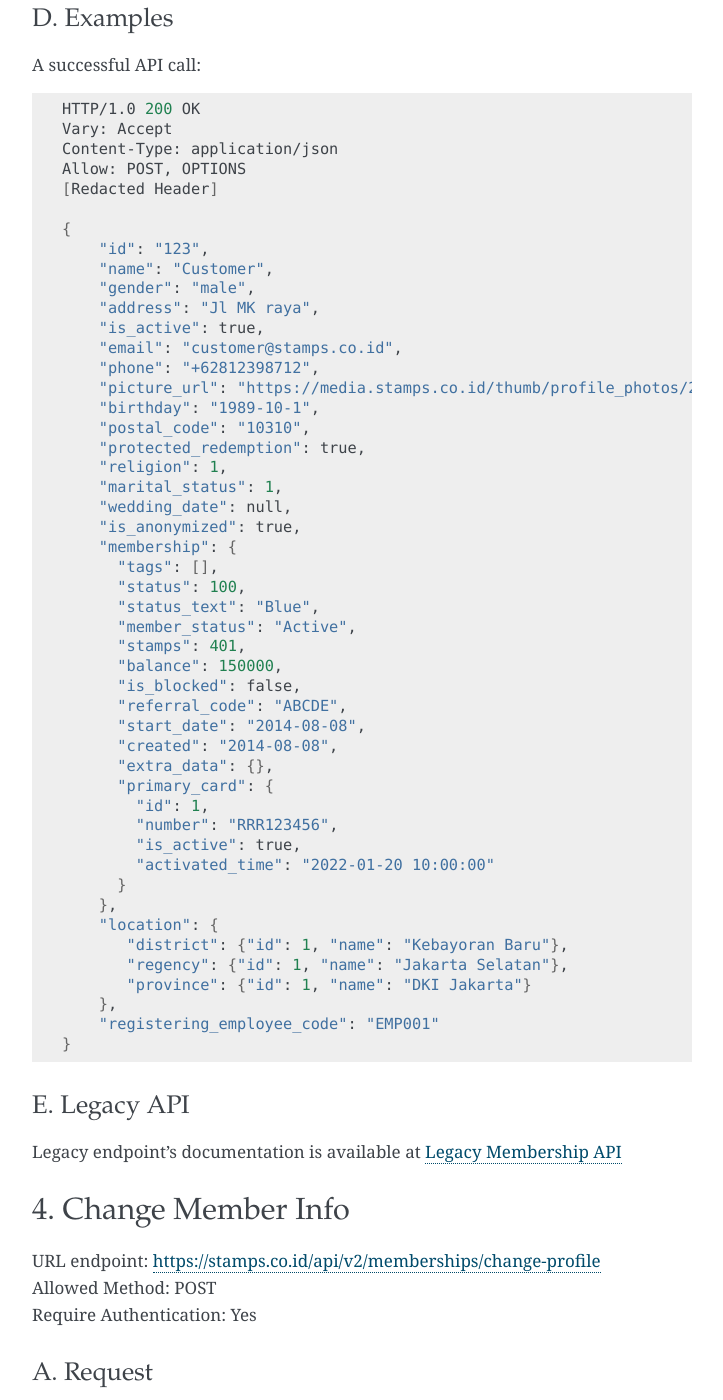
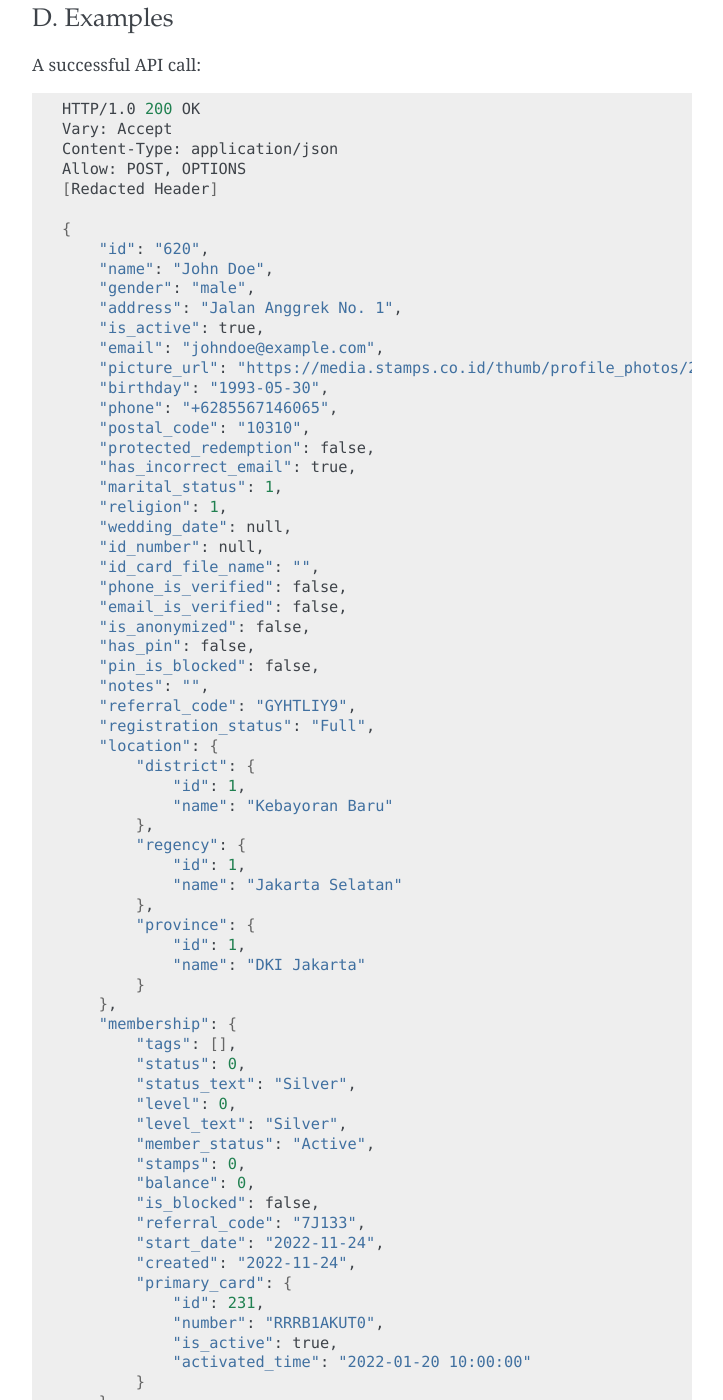
Before and after one commit to ui/stamps-api-docs, a Sphinx documentation site: the page built from source/customer_api.rst, in a window 1280 px wide and 1400 px high, scrolled down 6743 px. Shown: the whole window, without its empty margins (388-1111 px from the left). Built offline with Sphinx 7.4.7, drawn with Linux system fonts in a browser that asks for light colours.

Commit message:
Update membership registration response (#125)
* Update membership registration response

* Set null valued json with the previous non-null value

```diff
--- a/source/customer_api.rst
+++ b/source/customer_api.rst
@@ -352,44 +352,64 @@ A successful API call:
     [Redacted Header]
 
     {
-        "id": "123",
-        "name": "Customer",
+        "id": "620",
+        "name": "John Doe",
         "gender": "male",
-        "address": "Jl MK raya",
+        "address": "Jalan Anggrek No. 1",
         "is_active": true,
-        "email": "customer@stamps.co.id",
-        "phone": "+62812398712",
+        "email": "johndoe@example.com",
         "picture_url": "https://media.stamps.co.id/thumb/profile_photos/2014/4/17/483ccddd-9aea-44d2-bbc4-6aa71f51fb2a_size_80.png",
-        "birthday": "1989-10-1",
+        "birthday": "1993-05-30",
+        "phone": "+6285567146065",
         "postal_code": "10310",
-        "protected_redemption": true,
+        "protected_redemption": false,
+        "has_incorrect_email": true,
+        "marital_status": 1,
         "religion": 1,
-        "marital_status": 1,
         "wedding_date": null,
-        "is_anonymized": true,
+        "id_number": null,
+        "id_card_file_name": "",
+        "phone_is_verified": false,
+        "email_is_verified": false,
+        "is_anonymized": false,
+        "has_pin": false,
+        "pin_is_blocked": false,
+        "notes": "",
+        "referral_code": "GYHTLIY9",
+        "registration_status": "Full",
+        "location": {
+            "district": {
+                "id": 1,
+                "name": "Kebayoran Baru"
+            },
+            "regency": {
+                "id": 1,
+                "name": "Jakarta Selatan"
+            },
+            "province": {
+                "id": 1,
+                "name": "DKI Jakarta"
+            }
+        },
         "membership": {
-          "tags": [],
-          "status": 100,
-          "status_text": "Blue",
-          "member_status": "Active",
-          "stamps": 401,
-          "balance": 150000,
-          "is_blocked": false,
-          "referral_code": "ABCDE",
-          "start_date": "2014-08-08",
-          "created": "2014-08-08",
-          "extra_data": {},
-          "primary_card": {
-            "id": 1,
-            "number": "RRR123456",
-            "is_active": true,
-            "activated_time": "2022-01-20 10:00:00"
-          }
-        },
-        "location": {
-           "district": {"id": 1, "name": "Kebayoran Baru"},
-           "regency": {"id": 1, "name": "Jakarta Selatan"},
-           "province": {"id": 1, "name": "DKI Jakarta"}
+            "tags": [],
+            "status": 0,
+            "status_text": "Silver",
+            "level": 0,
+            "level_text": "Silver",
+            "member_status": "Active",
+            "stamps": 0,
+            "balance": 0,
+            "is_blocked": false,
+            "referral_code": "7J133",
+            "start_date": "2022-11-24",
+            "created": "2022-11-24",
+            "primary_card": {
+                "id": 231,
+                "number": "RRRB1AKUT0",
+                "is_active": true,
+                "activated_time": "2022-01-20 10:00:00"
+            }
         },
         "registering_employee_code": "EMP001"
     }
```
